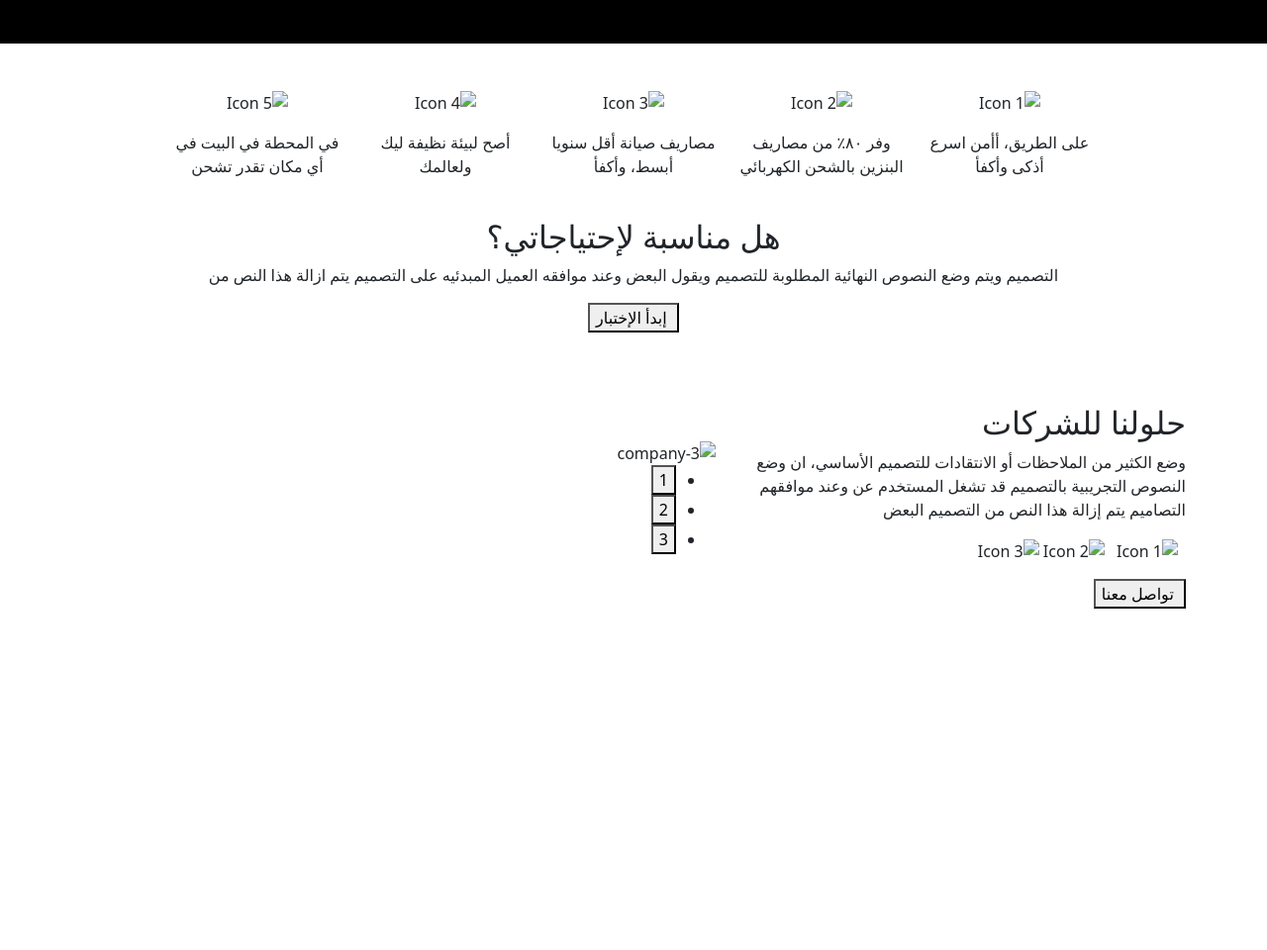
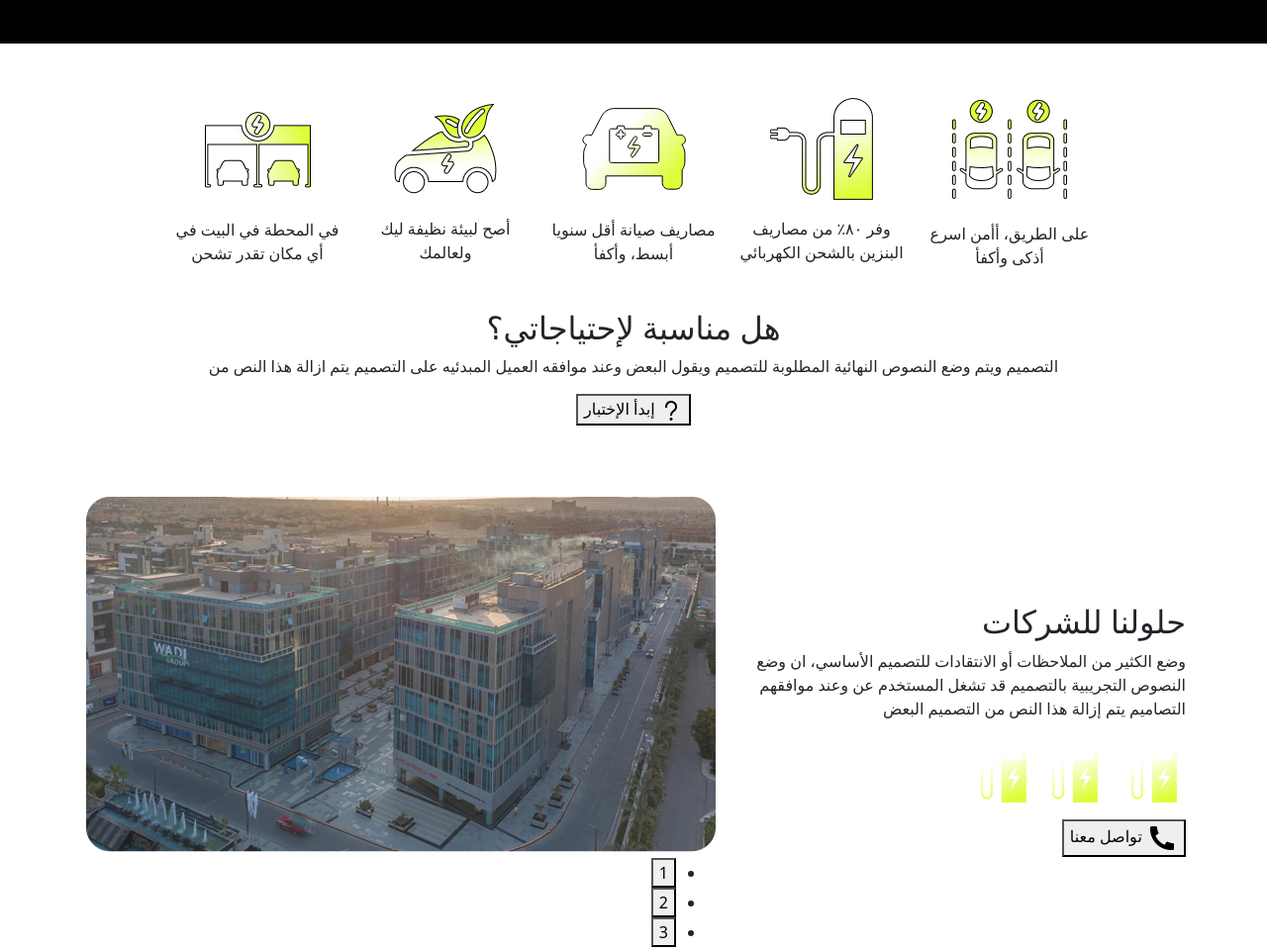
Before and after one commit to mennatallah222/DEPI-Project, a plain HTML site: page index.html in a window 1280 px wide. Shown: the part 1572-2532 px from the top of the page at 99% size. Before the commit the page ends 2211 px from the top, so only its background shows below. Drawn offline with nearby package versions, Linux system fonts and the light colour scheme.

Commit message:
Update index.html

```diff
--- a/index.html
+++ b/index.html
@@ -96,23 +96,23 @@
         <div class="container my-5">
             <div class="row text-center align-items-center justify-content-center">
                 <div class="col-md-2 feature-item">
-                    <img src="photo/section-four1.png" alt="Icon 1" class="img-fluid mb-3">
+                    <img src="imgs/section-four1.png" alt="Icon 1" class="img-fluid mb-3">
                     <p>على الطريق، أأمن اسرع أذكى وأكفأ</p>
                 </div>
                 <div class="col-md-2 feature-item">
-                    <img src="photo/section-four2.png" alt="Icon 2" class="img-fluid mb-3">
+                    <img src="imgs/section-four2.png" alt="Icon 2" class="img-fluid mb-3">
                     <p>وفر ۸۰٪ من مصاريف البنزين بالشحن الكهربائي</p>
                 </div>
                 <div class="col-md-2 feature-item">
-                    <img src="photo/section-four3.svg" alt="Icon 3" class="img-fluid mb-3">
+                    <img src="imgs/section-four3.svg" alt="Icon 3" class="img-fluid mb-3">
                     <p>مصاريف صيانة أقل سنويا أبسط، وأكفأ</p>
                 </div>
                 <div class="col-md-2 feature-item">
-                    <img src="photo/section-four4.png" alt="Icon 4" class="img-fluid mb-3">
+                    <img src="imgs/section-four4.png" alt="Icon 4" class="img-fluid mb-3">
                     <p>أصح لبيئة نظيفة ليك ولعالمك</p>
                 </div>
                 <div class="col-md-2 feature-item">
-                    <img src="photo/section-four5.png" alt="Icon 5" class="img-fluid mb-3">
+                    <img src="imgs/section-four5.png" alt="Icon 5" class="img-fluid mb-3">
                     <p>في المحطة في البيت في أي مكان تقدر تشحن</p>
                 </div>
             </div>
@@ -124,7 +124,7 @@
                         يتم ازالة هذا النص من</p>
                 </div>
                 <button>
-                    <img src="photo/questionmark.png" alt="">
+                    <img src="imgs/questionmark.png" alt="">
                     إبدأ الإختبار</button>
             </div>
         </div>
@@ -144,22 +144,22 @@
                         تشغل
                         المستخدم عن وعند موافقهم التصاميم يتم إزالة هذا النص من التصميم البعض</p>
                     <div class="icons my-3">
-                        <img src="photo/Group 179.png" alt="Icon 1" class="me-2">
-                        <img src="photo/Group 179.png" alt="Icon 2" class="me-2">
-                        <img src="photo/Group 179.png" alt="Icon 3">
+                        <img src="imgs/Group 179.png" alt="Icon 1" class="me-2">
+                        <img src="imgs/Group 179.png" alt="Icon 2" class="me-2">
+                        <img src="imgs/Group 179.png" alt="Icon 3">
                     </div>
-                    <button><img src="photo/Frame.png" alt=""> تواصل معنا</button>
+                    <button><img src="imgs/Frame.png" alt=""> تواصل معنا</button>
                 </div>
                 <div class="col-md-7 py-4">
                     <div id="Companies-slider">
                         <div class="item">
-                            <img src="photo/image 98sol.png" class="img-fluid" alt="company-1">
+                            <img src="imgs/image 98sol.png" class="img-fluid" alt="company-1">
                         </div>
                         <div class="item">
-                            <img src="photo/image 98sol.png" class="img-fluid" alt="company-2">
+                            <img src="imgs/image 98sol.png" class="img-fluid" alt="company-2">
                         </div>
                         <div class="item">
-                            <img src="photo/image 98sol.png" class="img-fluid" alt="company-3">
+                            <img src="imgs/image 98sol.png" class="img-fluid" alt="company-3">
                         </div>
                     </div>
                 </div>
```
